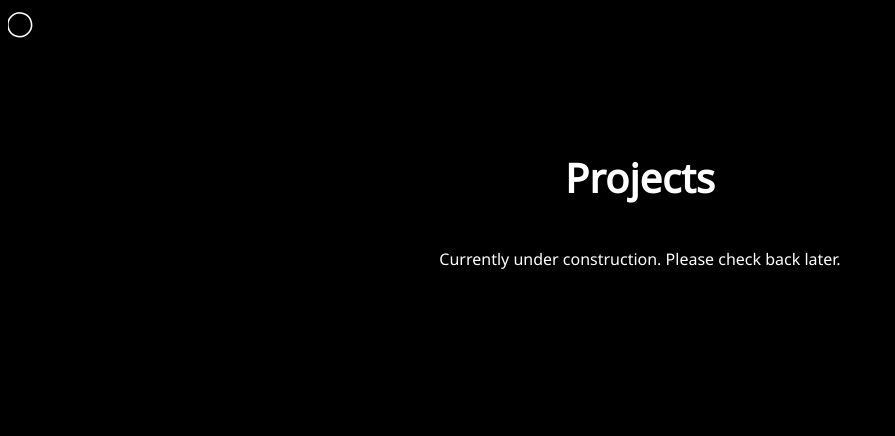
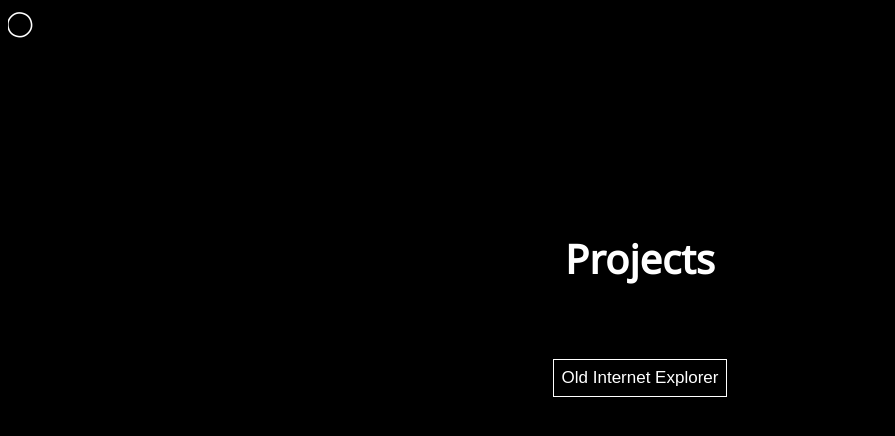
Before and after one commit to Jupiternerd/personal-website-two, a Next.js app: page /projects in a window 1280 px wide. Shown: the top 436 px of the page, without its empty margins (0-895 px from the left). Built offline with nearby package versions, Linux system fonts and the light colour scheme.

Commit message:
edit and add portfolio item

```diff
--- a/app/components/AudioEngine.tsx
+++ b/app/components/AudioEngine.tsx
@@ -93,7 +93,7 @@ export default function AudioEngine({ src, delay = 0 }) {
 
 
     return (
-        <div key="audio" style={{ position: 'fixed', right: '10px', bottom: '10px', marginTop: "20px", display: 'flex', flexDirection: 'column', alignItems: 'center' }}>
+        <div key="audio" style={{ position: 'relative', right: '10px', bottom: '10px', marginTop: "20px", display: 'flex', flexDirection: 'column', alignItems: 'center' }}>
             <button className={`${NotoFour.className} ${styles.button} ${styles.fadeIn}`} onClick={togglePlay}>
                 Music {isPlaying ? ' (on) | off ' : ' on | (off) '}
             </button>
--- a/app/components/NavMenu.tsx
+++ b/app/components/NavMenu.tsx
@@ -1,5 +1,6 @@
 import Link from "next/link"
 import { NotoFour } from "../utils/FontPresets"
+import AudioEngine from "./AudioEngine";
 
 export default function NavMenu() {
     const Style = { margin: '0 25px' };
@@ -35,7 +36,10 @@ export default function NavMenu() {
                         CONTACT
                     </Link>
                 </li>
+
             </ul>
+            <AudioEngine src="/music/bgm.mp3" delay={2500} />
+
         </nav>
     );
 }
--- a/app/components/visualNovelComponents/VisualNovel.tsx
+++ b/app/components/visualNovelComponents/VisualNovel.tsx
@@ -149,6 +149,7 @@ export default function VisualNovel() {
     const isInitialMount = useRef(true);
     const [expandHorizon, setExpandHorizon] = useState(false);
 
+    /** deprecated
     async function preLoadNovelAssets(assets: {source: string, type: "image" | "video"}[]) {
         // preload the backgrounds
         for (const asset of assets) {
@@ -161,6 +162,7 @@ export default function VisualNovel() {
             }
         }
     }
+    */
 
     async function loadNovelData(novelId: number = xy?.x ?? 0) {
         const novelResponse = await getNovelData(novelId);
@@ -338,7 +340,7 @@ export default function VisualNovel() {
                     );
                 })}
             </div>
-            {expandHorizon && <AudioEngine src="/music/bgm.mp3" delay={300} />}
+            {expandHorizon /*&& <AudioEngine src="/music/bgm.mp3" delay={300} />*/}
         </div>
     )
 }
--- a/app/contact/page.tsx
+++ b/app/contact/page.tsx
@@ -13,10 +13,6 @@ export default function About() {
                 onClick={() => window.open('mailto:wai_hlaing@shokkunn.art', "_blank")}>
                 Email (does not check often)
             </button>
-            <button className={`${styles.button} ${styles.fadeIn}`} style={{ marginTop: "30px" }}
-                onClick={() => window.open('https://discord.gg/6Eq2EU5MCW', "_blank")}>
-                Discord (server)
-            </button>
         </div>
     )
 }
--- a/app/layout.tsx
+++ b/app/layout.tsx
@@ -4,6 +4,7 @@ import NavMenu from "./components/NavMenu";
 import './global.css'
 import dynamic from 'next/dynamic';
 import { SpeedInsights } from "@vercel/speed-insights/next"
+import AudioEngine from "./components/AudioEngine";
 
 export const metadata = {
     title: 'Wai / Shokkunn Website',
--- a/app/projects/page.tsx
+++ b/app/projects/page.tsx
@@ -10,7 +10,10 @@ export default function About() {
                 <h1 style={{ fontSize: "40px" }}>Projects</h1>
             </div>
             <p>
-                Currently under construction. Please check back later.
+            <button className={`${styles.button} ${styles.fadeIn}`} style={{ marginTop: "30px" }}
+                onClick={() => window.open('https://heaven.shokkunn.art', "_blank")}>
+                Old Internet Explorer
+            </button>
             </p>
         </div>
     )
```
